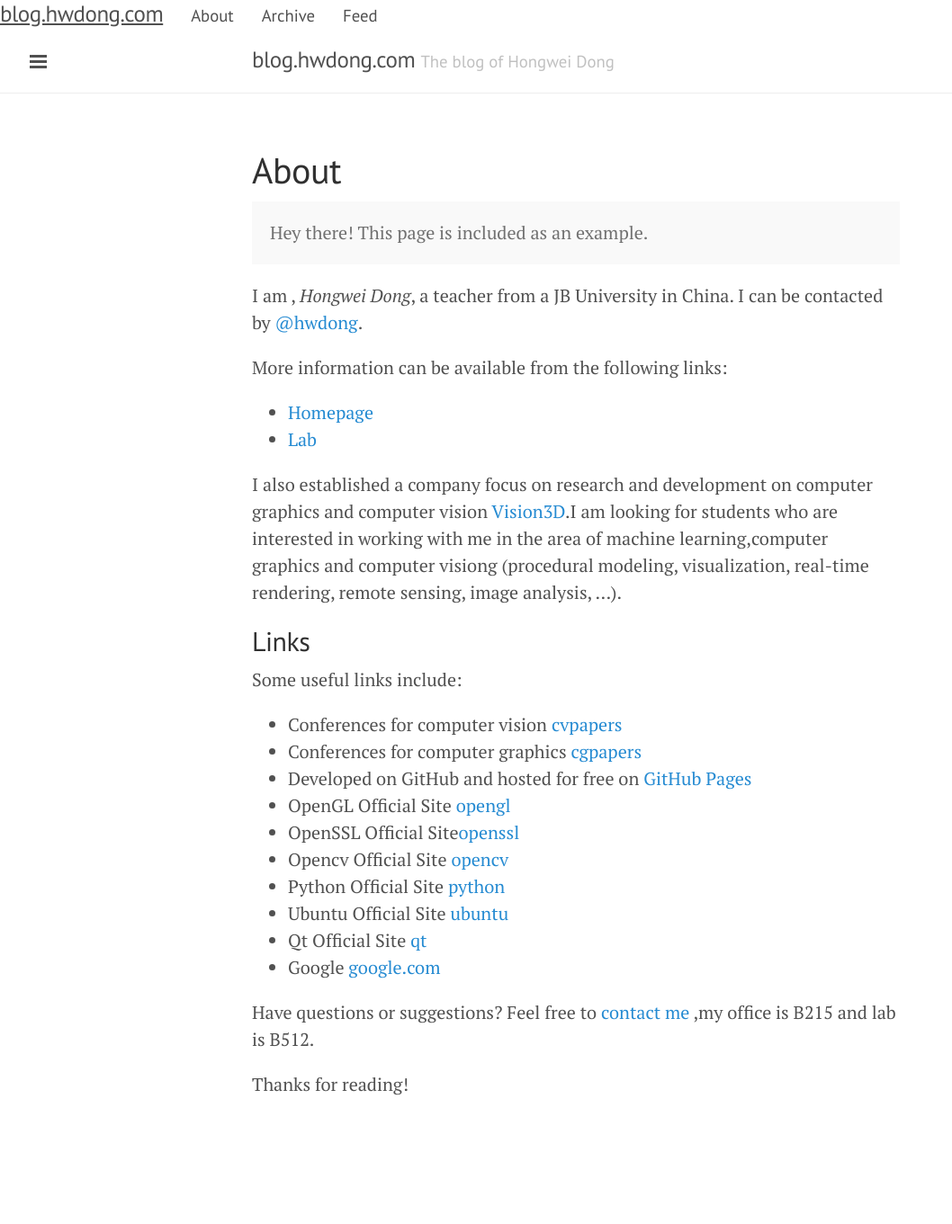
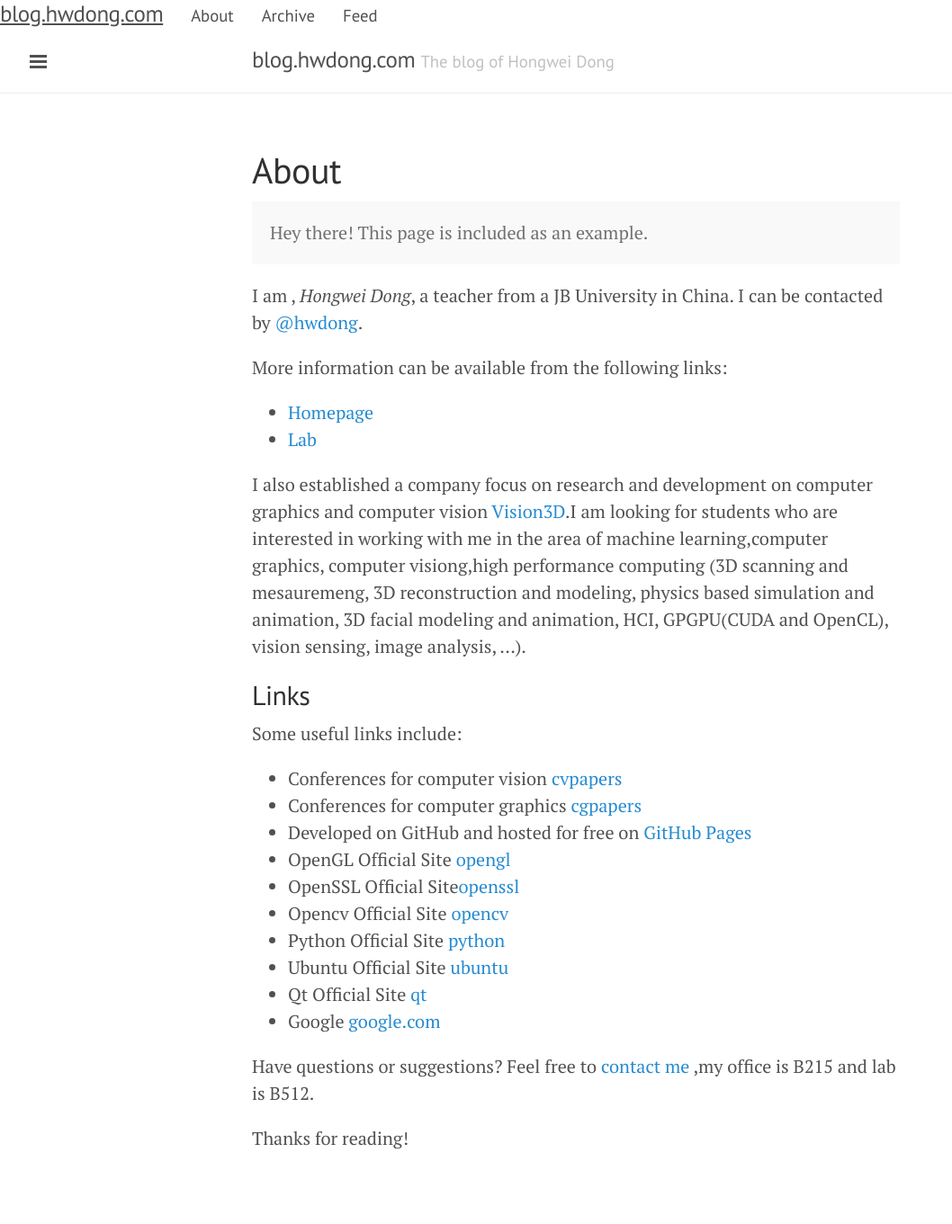
Before and after one commit to hwdong/hwdong-old.github.io, a Jekyll site: the page built from about.md, in a window 1280 px wide. Shown: the whole page at 90% size, without its empty margins (0-1058 px from the left). Built offline with Jekyll 4.4.1, drawn with Linux system fonts in a browser that asks for light colours; Markdown is read by kramdown in place of the engine named in the settings; before the commit the page ends 1301 px from its top, so only the background shows below that.

Commit message:
Updated about.md

```diff
--- a/about.md
+++ b/about.md
@@ -15,7 +15,7 @@ More information can be available from the following links:
 * [Homepage](http://hwdong.com)
 * [Lab](http://hwdong.com/cgcv.html)
 
-I also established a company focus on research and development on computer graphics and computer vision [Vision3D](http://www.3d.com).I am looking for students who are interested in working with me in the area of machine learning,computer graphics and computer visiong (procedural modeling, visualization, real-time rendering, remote sensing, image analysis, ...).
+I also established a company focus on research and development on computer graphics and computer vision [Vision3D](http://www.3d.com).I am looking for students who are interested in working with me in the area of machine learning,computer graphics, computer visiong,high performance computing (3D scanning and mesauremeng, 3D reconstruction and modeling, physics based simulation and animation, 3D facial modeling and animation, HCI, GPGPU(CUDA and OpenCL), vision sensing, image analysis, ...).
 
 ## Links
 
```
